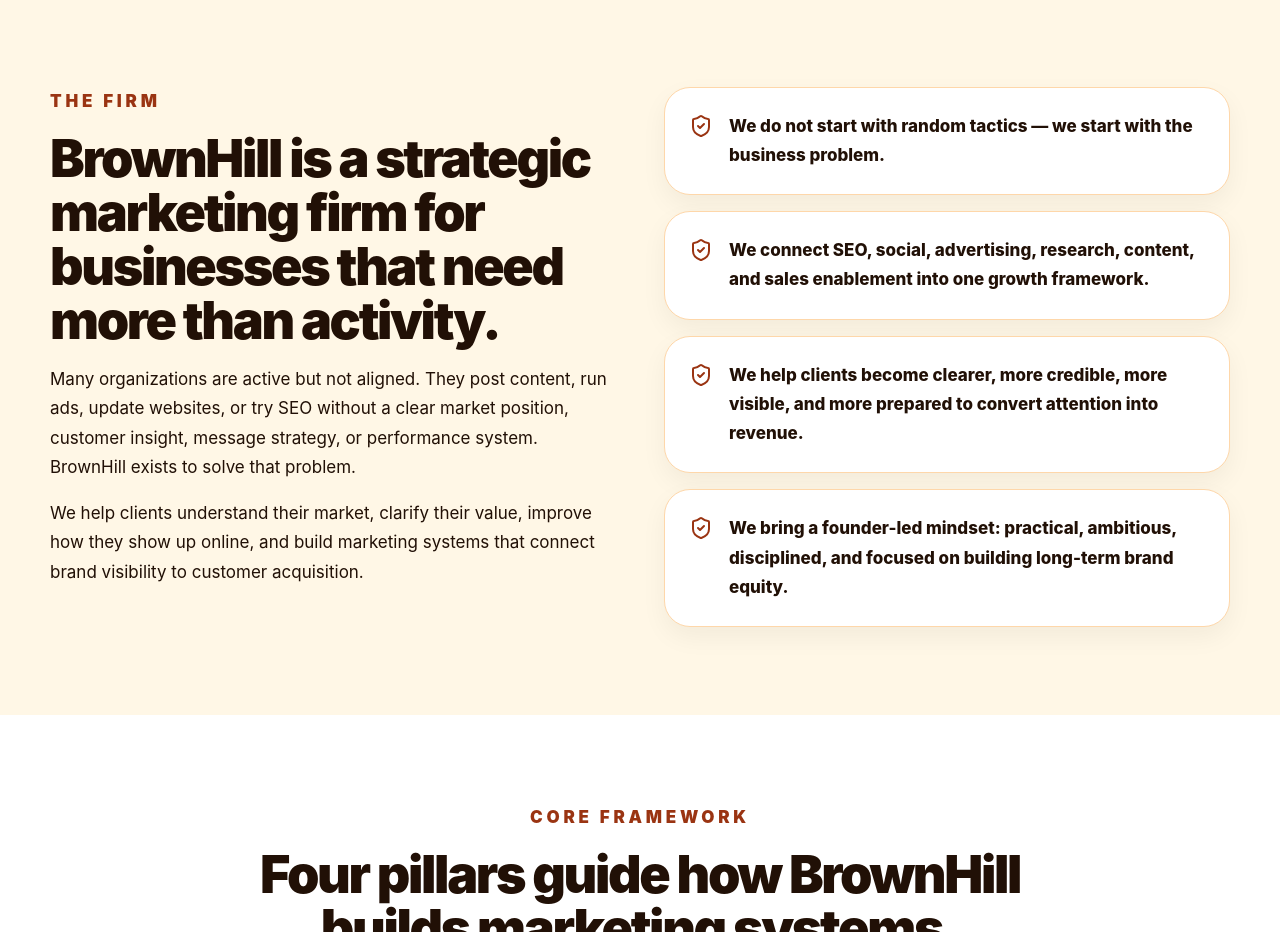
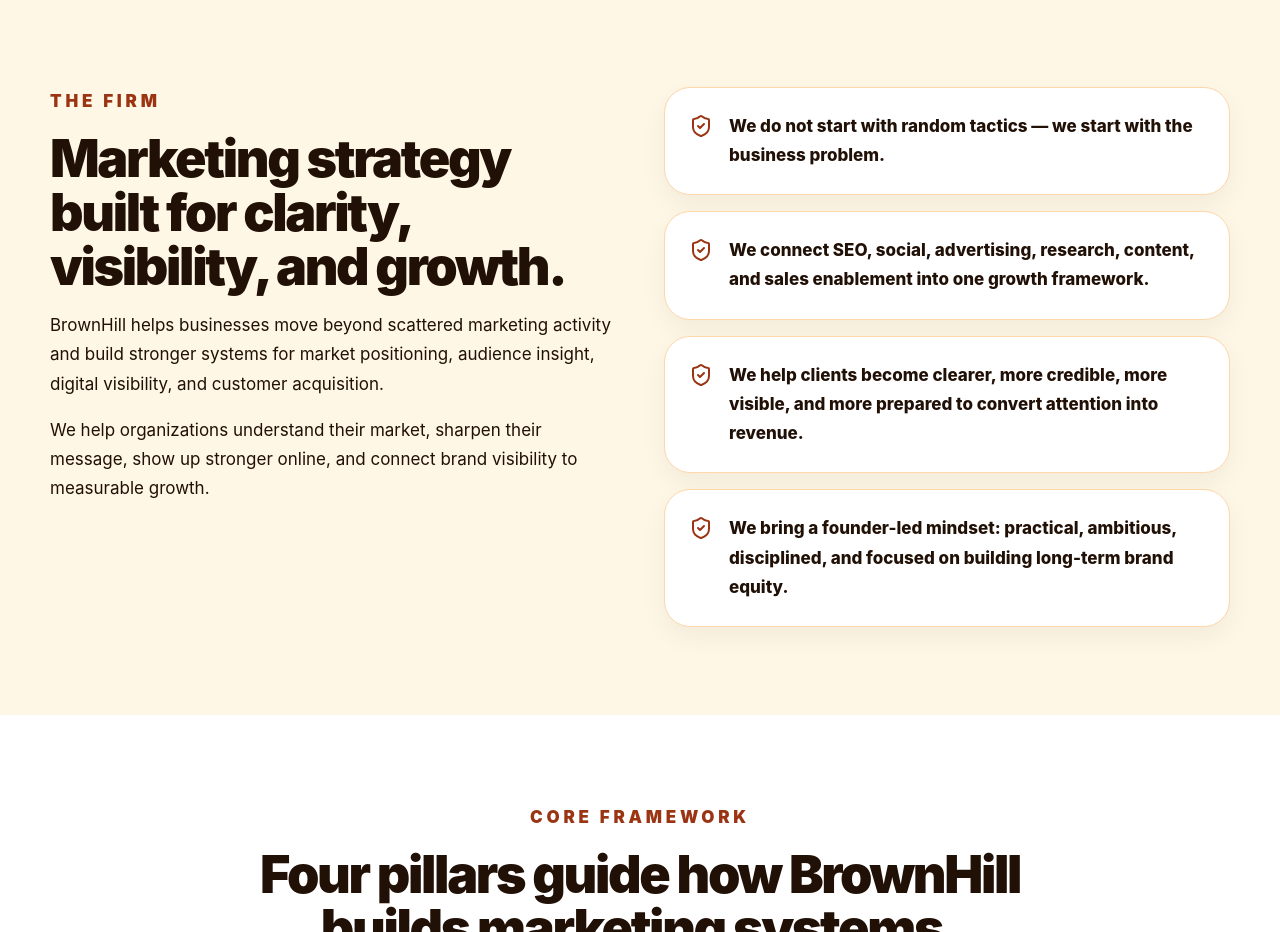
Before and after one commit to BH850/brownhill-website, a React (Vite) app: page / in a window 1280 px wide. Shown: the part 1080-2012 px from the top of the page. Built offline with nearby package versions, Linux system fonts and the light colour scheme.

Commit message:
Update App.jsx

```diff
--- a/src/App.jsx
+++ b/src/App.jsx
@@ -256,9 +256,9 @@ export default function App() {
         <div className="two-col">
           <div>
             <p className="section-label">The Firm</p>
-            <h2>BrownHill is a strategic marketing firm for businesses that need more than activity.</h2>
-            <p>Many organizations are active but not aligned. They post content, run ads, update websites, or try SEO without a clear market position, customer insight, message strategy, or performance system. BrownHill exists to solve that problem.</p>
-            <p>We help clients understand their market, clarify their value, improve how they show up online, and build marketing systems that connect brand visibility to customer acquisition.</p>
+            <h2>Marketing strategy built for clarity, visibility, and growth.</h2>
+            <p>BrownHill helps businesses move beyond scattered marketing activity and build stronger systems for market positioning, audience insight, digital visibility, and customer acquisition.</p>
+            <p>We help organizations understand their market, sharpen their message, show up stronger online, and connect brand visibility to measurable growth.</p>
           </div>
           <div className="stack">
             {whyBrownHill.map((advantage) => (
```
